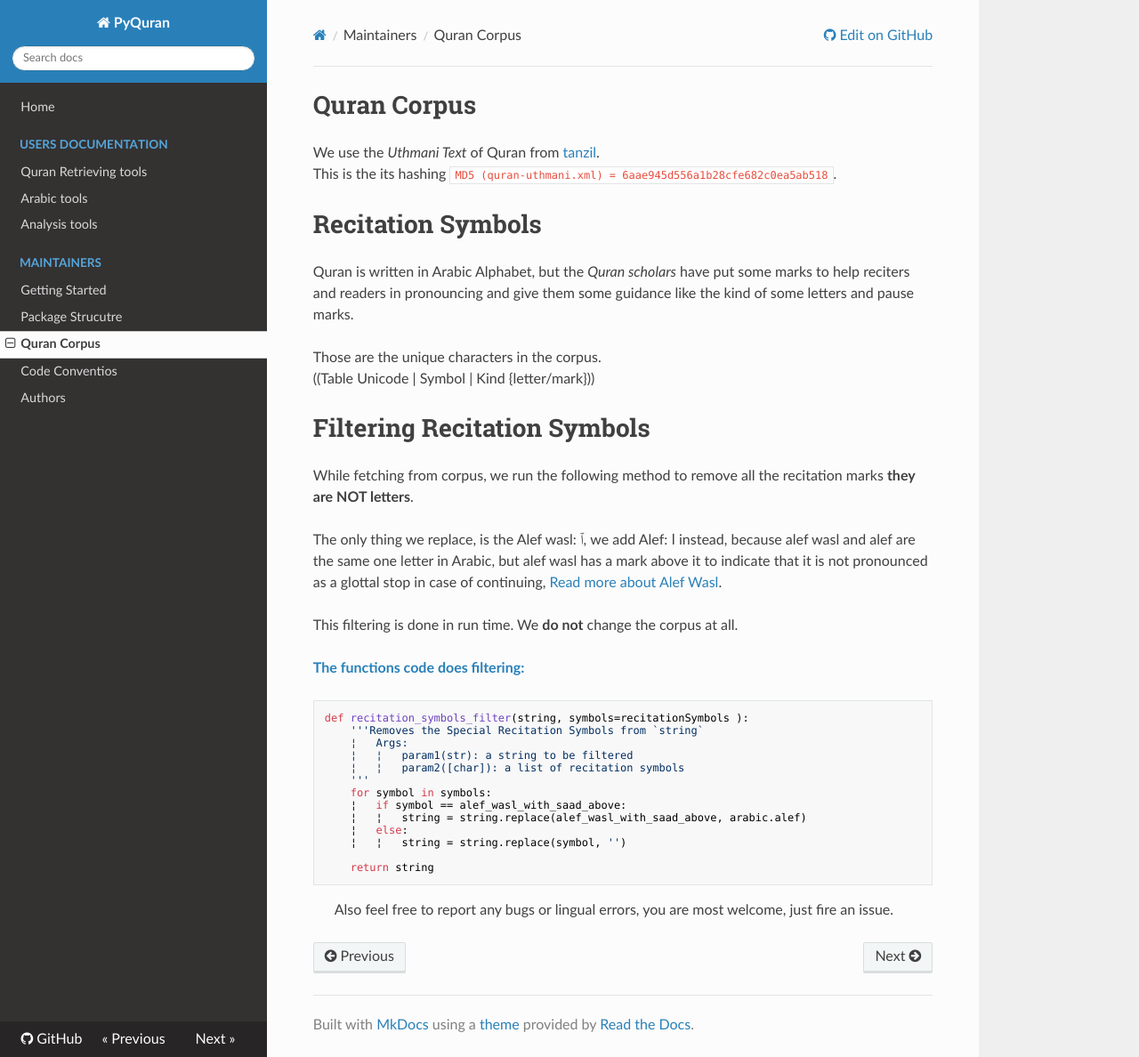
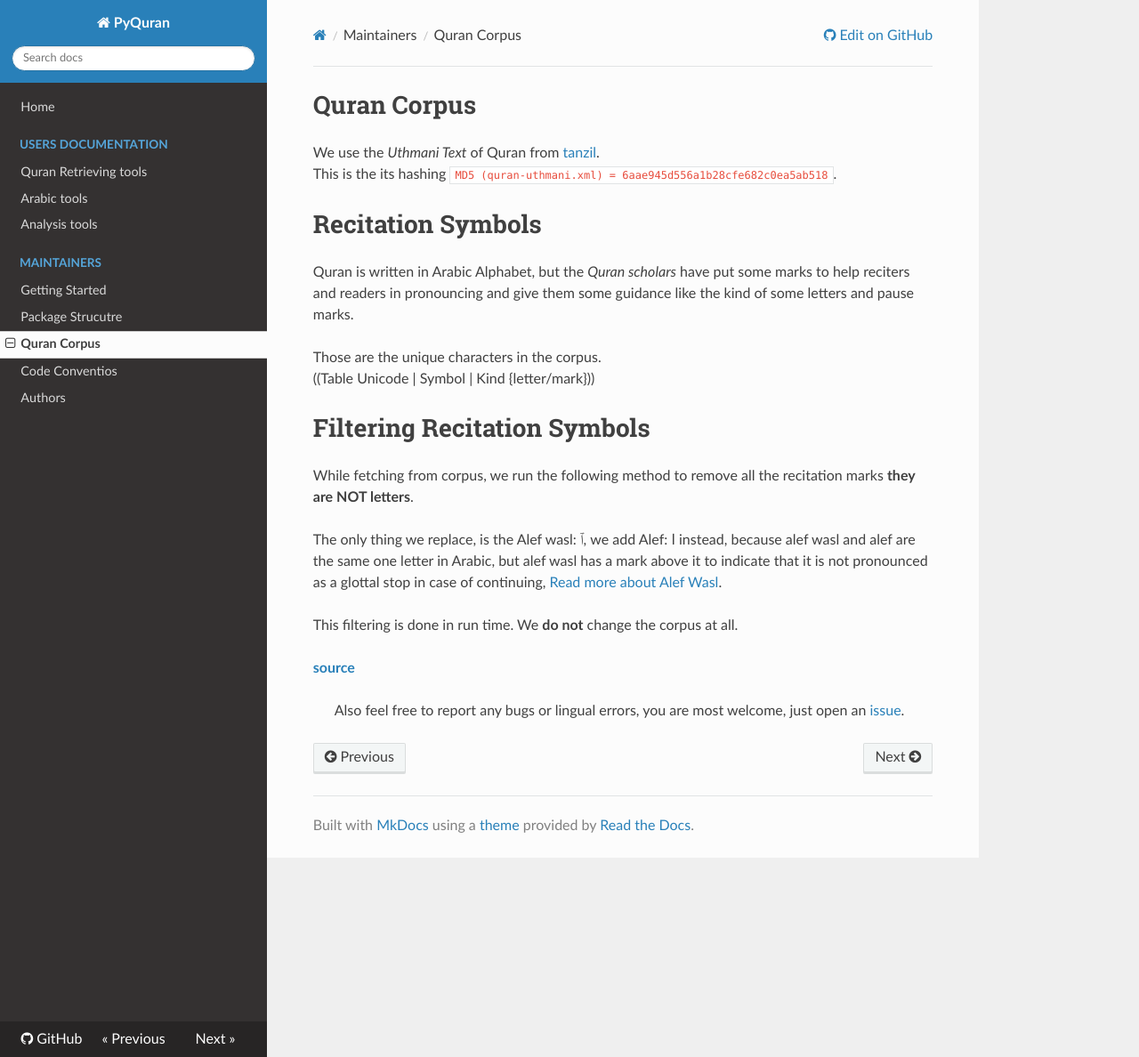
Before and after one commit to hci-lab/PyQuran, an MkDocs documentation site: the page built from documentation/docs/Filtering-Special-Recitation-Symbols.md, in a window 1280 px wide and 1188 px high. Shown: the whole window at 89% size. Built offline with MkDocs 1.6.1, drawn with Linux system fonts in a browser that asks for light colours; nearby versions of some CDN libraries; old or Windows-style settings are respelled for this version of MkDocs.

Commit message:
Filtering update

````diff
--- a/documentation/docs/Filtering-Special-Recitation-Symbols.md
+++ b/documentation/docs/Filtering-Special-Recitation-Symbols.md
@@ -23,21 +23,7 @@ as a glottal stop in case of continuing, [Read more about Alef Wasl](https://en.
 
 This filtering is done in run time. We **do not** change the corpus at all.
 
-**[The functions code does filtering:](https://github.com/TahaMagdy/PyQuran/blob/4a90340211490ea054cda6b96f4c7b4695df0661/tools/uthmanic.py#L66)**
-```python
-def recitation_symbols_filter(string, symbols=recitationSymbols ):
-    '''Removes the Special Recitation Symbols from `string`
-    ¦   Args:
-    ¦   ¦   param1(str): a string to be filtered
-    ¦   ¦   param2([char]): a list of recitation symbols
-    '''
-    for symbol in symbols:
-    ¦   if symbol == alef_wasl_with_saad_above:
-    ¦   ¦   string = string.replace(alef_wasl_with_saad_above, arabic.alef)
-    ¦   else:
-    ¦   ¦   string = string.replace(symbol, '')
+**[source](https://github.com/hci-lab/PyQuran-Private/blob/master/tools/filtering.py#L67:L82)**
 
-    return string
-```
-
-> Also feel free to report any bugs or lingual errors, you are most welcome, just fire an issue.
+> Also feel free to report any bugs or lingual errors, you are most welcome, just
+> open  an [issue](https://github.com/hci-lab/PyQuran/issues).
````
